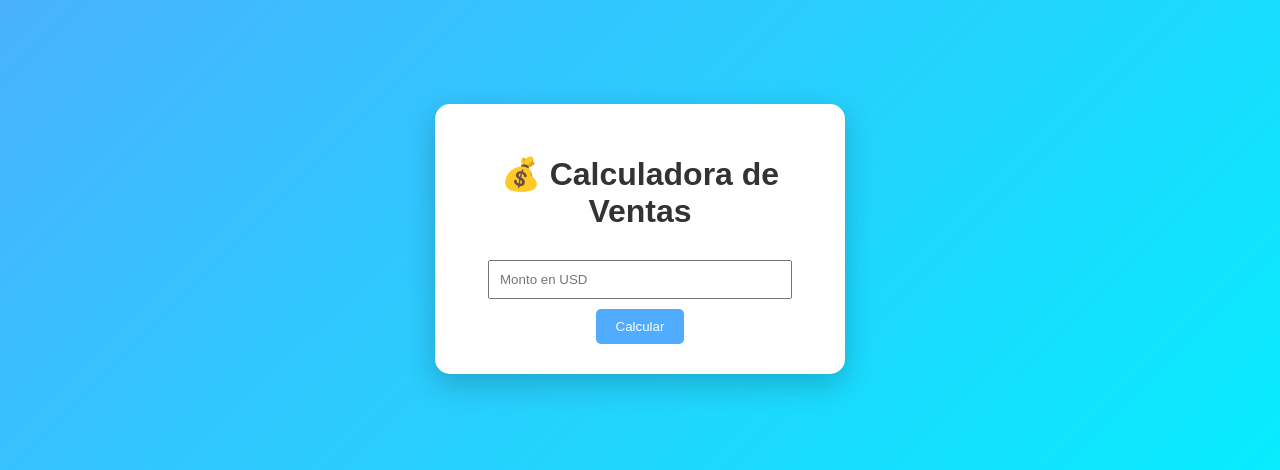
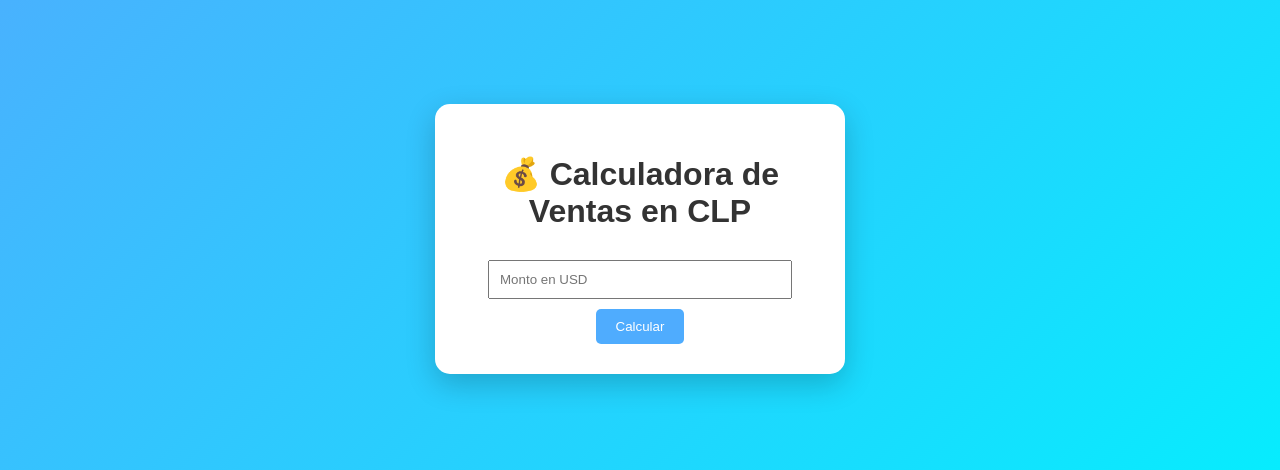
Before and after one commit to gabriconstanza-ux/proyecto_de_ventas, a Flask app: page / in a window 1280 px wide. Shown: the part 169-639 px from the top of the page. Run offline with Flask 3, Linux system fonts and the light colour scheme.

Commit message:
style: formato profesional de valores en interfaz (CLP)

```diff
--- a/templates/index.html
+++ b/templates/index.html
@@ -8,7 +8,7 @@
 <body>
 
 <div class="container">
-    <h1>💰 Calculadora de Ventas</h1>
+    <h1>💰 Calculadora de Ventas en CLP</h1>
 
     <form method="POST">
         <input type="number" step="0.01" name="monto" placeholder="Monto en USD" required>
@@ -21,12 +21,12 @@
 
     {% if resultado %}
     <div class="resultado">
-        <p><strong>Dólar:</strong> ${{ resultado.dolar }}</p>
-        <p><strong>Monto USD:</strong> ${{ resultado.usd }}</p>
-        <p><strong>Descuento:</strong> ${{ resultado.descuento }}</p>
-        <p><strong>Neto CLP:</strong> ${{ resultado.neto_clp }}</p>
-        <p><strong>IVA:</strong> ${{ resultado.iva }}</p>
-        <p class="total"><strong>Total CLP:</strong> ${{ resultado.total }}</p>
+        <p><strong>Dólar:</strong> ${{ "{:,.0f}".format(resultado.dolar) }}</p>
+        <p><strong>Monto USD:</strong> ${{ "{:,.0f}".format(resultado.usd) }}</p>
+        <p><strong>Descuento:</strong> ${{ "{:,.0f}".format(resultado.descuento) }}</p>
+        <p><strong>Neto CLP:</strong> ${{ "{:,.0f}".format(resultado.neto_clp) }}</p>
+        <p><strong>IVA:</strong> ${{ "{:,.0f}".format(resultado.iva) }}</p>
+        <p class="total"><strong>Total CLP:</strong> ${{ "{:,.0f}".format(resultado.total) }}</p>
     </div>
     {% endif %}
 </div>
```
